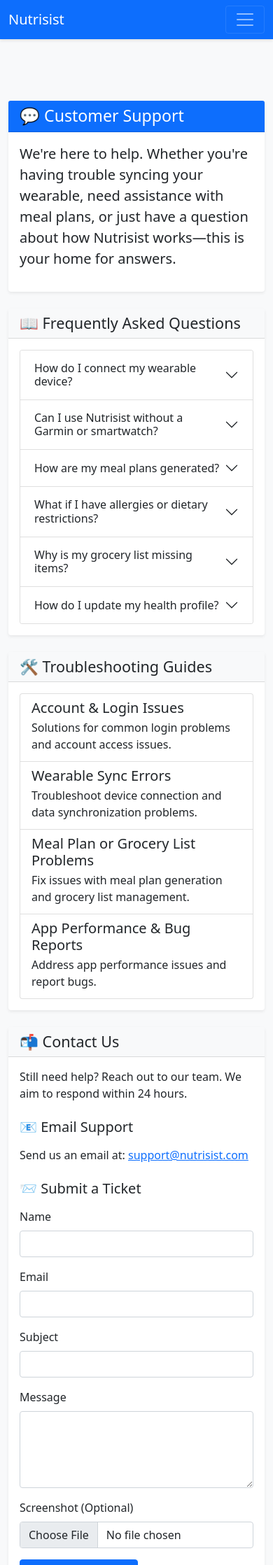
After one commit to anthtsel/Nutrisist, a Python web app: template app/templates/support.html in a window 390 px wide. The commit adds this page. Shown: the top 2237 px of the page at 70% size. Run offline with Jinja, Linux system fonts and the light colour scheme; the template is opened without the code that fills it, so the values that code supplies are empty; some libraries are stand-ins or nearby versions.

Commit message:
feat: Add About and Support pages with navigation updates

```diff
--- a/app/main/__init__.py
+++ b/app/main/__init__.py
@@ -1,5 +1,5 @@
 from flask import Blueprint
 
-bp = Blueprint('main', __name__)
+main = Blueprint('main', __name__)
 
-from app.main import routes
+from . import routes
--- a/app/templates/base.html
+++ b/app/templates/base.html
@@ -58,15 +58,17 @@
                 </ul>
                 <ul class="navbar-nav">
                     {% if current_user.is_authenticated %}
-                    <li class="nav-item">
-                        <a class="nav-link" href="{{ url_for('health_insights.profile') }}">
-                            <i class="bi bi-person-circle"></i> Profile
+                    <li class="nav-item dropdown">
+                        <a class="nav-link dropdown-toggle" href="#" id="navbarDropdown" role="button" data-bs-toggle="dropdown" aria-expanded="false">
+                            <i class="bi bi-person-circle"></i> Account
                         </a>
-                    </li>
-                    <li class="nav-item">
-                        <a class="nav-link" href="{{ url_for('auth.logout') }}">
-                            <i class="bi bi-box-arrow-right"></i> Logout
-                        </a>
+                        <div class="dropdown-menu dropdown-menu-end" aria-labelledby="navbarDropdown">
+                            <a class="dropdown-item" href="{{ url_for('health_insights.profile') }}">Profile</a>
+                            <a class="dropdown-item" href="{{ url_for('main.about') }}">About</a>
+                            <a class="dropdown-item" href="{{ url_for('main.support') }}">Support</a>
+                            <div class="dropdown-divider"></div>
+                            <a class="dropdown-item" href="{{ url_for('auth.logout') }}">Logout</a>
+                        </div>
                     </li>
                     {% else %}
                     <li class="nav-item">
--- /dev/null
+++ b/app/templates/support.html
@@ -0,0 +1,204 @@
+{% extends "base.html" %}
+
+{% block title %}Customer Support - Nutrisist{% endblock %}
+
+{% block content %}
+<div class="container mt-5">
+    <div class="row">
+        <div class="col-lg-8 mx-auto">
+            <div class="card shadow-sm mb-4">
+                <div class="card-header bg-primary text-white">
+                    <h1 class="h3 mb-0">💬 Customer Support</h1>
+                </div>
+                <div class="card-body">
+                    <p class="lead">We're here to help. Whether you're having trouble syncing your wearable, need assistance with meal plans, or just have a question about how Nutrisist works—this is your home for answers.</p>
+                </div>
+            </div>
+
+            <!-- FAQ Section -->
+            <div class="card shadow-sm mb-4">
+                <div class="card-header bg-light">
+                    <h2 class="h4 mb-0">📖 Frequently Asked Questions</h2>
+                </div>
+                <div class="card-body">
+                    <div class="accordion" id="faqAccordion">
+                        <div class="accordion-item">
+                            <h3 class="accordion-header" id="headingOne">
+                                <button class="accordion-button collapsed" type="button" data-bs-toggle="collapse" data-bs-target="#collapseOne">
+                                    How do I connect my wearable device?
+                                </button>
+                            </h3>
+                            <div id="collapseOne" class="accordion-collapse collapse" data-bs-parent="#faqAccordion">
+                                <div class="accordion-body">
+                                    To connect your wearable device, go to your Profile settings and select "Connect Device". Follow the on-screen instructions to pair your device with Nutrisist. We currently support Apple Watch, with more devices coming soon.
+                                </div>
+                            </div>
+                        </div>
+
+                        <div class="accordion-item">
+                            <h3 class="accordion-header" id="headingTwo">
+                                <button class="accordion-button collapsed" type="button" data-bs-toggle="collapse" data-bs-target="#collapseTwo">
+                                    Can I use Nutrisist without a Garmin or smartwatch?
+                                </button>
+                            </h3>
+                            <div id="collapseTwo" class="accordion-collapse collapse" data-bs-parent="#faqAccordion">
+                                <div class="accordion-body">
+                                    Yes! While wearable integration enhances your experience, you can still use Nutrisist by manually entering your health data and activity levels in your profile.
+                                </div>
+                            </div>
+                        </div>
+
+                        <div class="accordion-item">
+                            <h3 class="accordion-header" id="headingThree">
+                                <button class="accordion-button collapsed" type="button" data-bs-toggle="collapse" data-bs-target="#collapseThree">
+                                    How are my meal plans generated?
+                                </button>
+                            </h3>
+                            <div id="collapseThree" class="accordion-collapse collapse" data-bs-parent="#faqAccordion">
+                                <div class="accordion-body">
+                                    Our AI analyzes your health profile, dietary preferences, and activity data to create personalized meal plans. The system considers your goals, restrictions, and nutritional needs to suggest balanced meals.
+                                </div>
+                            </div>
+                        </div>
+
+                        <div class="accordion-item">
+                            <h3 class="accordion-header" id="headingFour">
+                                <button class="accordion-button collapsed" type="button" data-bs-toggle="collapse" data-bs-target="#collapseFour">
+                                    What if I have allergies or dietary restrictions?
+                                </button>
+                            </h3>
+                            <div id="collapseFour" class="accordion-collapse collapse" data-bs-parent="#faqAccordion">
+                                <div class="accordion-body">
+                                    You can specify your allergies and dietary restrictions in your profile settings. Our system will automatically exclude any ingredients or meals that don't meet your requirements.
+                                </div>
+                            </div>
+                        </div>
+
+                        <div class="accordion-item">
+                            <h3 class="accordion-header" id="headingFive">
+                                <button class="accordion-button collapsed" type="button" data-bs-toggle="collapse" data-bs-target="#collapseFive">
+                                    Why is my grocery list missing items?
+                                </button>
+                            </h3>
+                            <div id="collapseFive" class="accordion-collapse collapse" data-bs-parent="#faqAccordion">
+                                <div class="accordion-body">
+                                    The grocery list is generated based on your selected meal plans. Make sure you've added meals to your plan for the week. You can also manually add items to your grocery list.
+                                </div>
+                            </div>
+                        </div>
+
+                        <div class="accordion-item">
+                            <h3 class="accordion-header" id="headingSix">
+                                <button class="accordion-button collapsed" type="button" data-bs-toggle="collapse" data-bs-target="#collapseSix">
+                                    How do I update my health profile?
+                                </button>
+                            </h3>
+                            <div id="collapseSix" class="accordion-collapse collapse" data-bs-parent="#faqAccordion">
+                                <div class="accordion-body">
+                                    You can update your health profile at any time by going to your Profile page and selecting "Edit Profile". Changes will be reflected in your meal plans and recommendations.
+                                </div>
+                            </div>
+                        </div>
+                    </div>
+                </div>
+            </div>
+
+            <!-- Troubleshooting Section -->
+            <div class="card shadow-sm mb-4">
+                <div class="card-header bg-light">
+                    <h2 class="h4 mb-0">🛠️ Troubleshooting Guides</h2>
+                </div>
+                <div class="card-body">
+                    <div class="list-group">
+                        <a href="#" class="list-group-item list-group-item-action">
+                            <div class="d-flex w-100 justify-content-between">
+                                <h5 class="mb-1">Account & Login Issues</h5>
+                            </div>
+                            <p class="mb-1">Solutions for common login problems and account access issues.</p>
+                        </a>
+                        <a href="#" class="list-group-item list-group-item-action">
+                            <div class="d-flex w-100 justify-content-between">
+                                <h5 class="mb-1">Wearable Sync Errors</h5>
+                            </div>
+                            <p class="mb-1">Troubleshoot device connection and data synchronization problems.</p>
+                        </a>
+                        <a href="#" class="list-group-item list-group-item-action">
+                            <div class="d-flex w-100 justify-content-between">
+                                <h5 class="mb-1">Meal Plan or Grocery List Problems</h5>
+                            </div>
+                            <p class="mb-1">Fix issues with meal plan generation and grocery list management.</p>
+                        </a>
+                        <a href="#" class="list-group-item list-group-item-action">
+                            <div class="d-flex w-100 justify-content-between">
+                                <h5 class="mb-1">App Performance & Bug Reports</h5>
+                            </div>
+                            <p class="mb-1">Address app performance issues and report bugs.</p>
+                        </a>
+                    </div>
+                </div>
+            </div>
+
+            <!-- Contact Section -->
+            <div class="card shadow-sm mb-4">
+                <div class="card-header bg-light">
+                    <h2 class="h4 mb-0">📬 Contact Us</h2>
+                </div>
+                <div class="card-body">
+                    <p class="mb-4">Still need help? Reach out to our team. We aim to respond within 24 hours.</p>
+
+                    <div class="mb-4">
+                        <h5 class="mb-3">📧 Email Support</h5>
+                        <p>Send us an email at: <a href="mailto:support@nutrisist.com">support@nutrisist.com</a></p>
+                    </div>
+
+                    <div class="mb-4">
+                        <h5 class="mb-3">📨 Submit a Ticket</h5>
+                        <form>
+                            <div class="mb-3">
+                                <label for="name" class="form-label">Name</label>
+                                <input type="text" class="form-control" id="name" required>
+                            </div>
+                            <div class="mb-3">
+                                <label for="email" class="form-label">Email</label>
+                                <input type="email" class="form-control" id="email" required>
+                            </div>
+                            <div class="mb-3">
+                                <label for="subject" class="form-label">Subject</label>
+                                <input type="text" class="form-control" id="subject" required>
+                            </div>
+                            <div class="mb-3">
+                                <label for="message" class="form-label">Message</label>
+                                <textarea class="form-control" id="message" rows="4" required></textarea>
+                            </div>
+                            <div class="mb-3">
+                                <label for="screenshot" class="form-label">Screenshot (Optional)</label>
+                                <input type="file" class="form-control" id="screenshot">
+                            </div>
+                            <button type="submit" class="btn btn-primary">Submit Request</button>
+                        </form>
+                    </div>
+
+                    <div class="alert alert-info">
+                        <i class="bi bi-info-circle-fill me-2"></i>
+                        <strong>📱 Live Chat</strong> coming soon!
+                    </div>
+                </div>
+            </div>
+
+            <!-- Community Section -->
+            <div class="card shadow-sm">
+                <div class="card-header bg-light">
+                    <h2 class="h4 mb-0">🙌 Community & Feedback</h2>
+                </div>
+                <div class="card-body">
+                    <p>Have an idea to make Nutrisist better?</p>
+                    <div class="d-grid gap-2 d-md-block">
+                        <a href="#" class="btn btn-outline-primary me-2">Submit Feedback</a>
+                        <a href="#" class="btn btn-outline-secondary">Join Community Forum</a>
+                    </div>
+                </div>
+            </div>
+        </div>
+    </div>
+</div>
+{% endblock %}
```
Also changed, not shown: app/__init__.py (+25 -46 lines), app/main/routes.py (+15 -7 lines), app/templates/about.html (added, +57 -0 lines).
